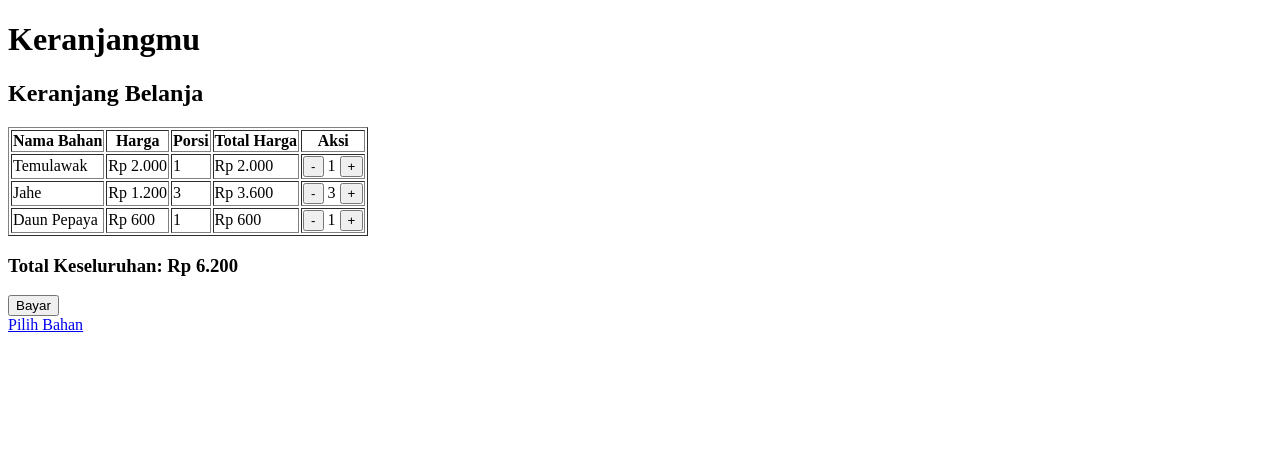
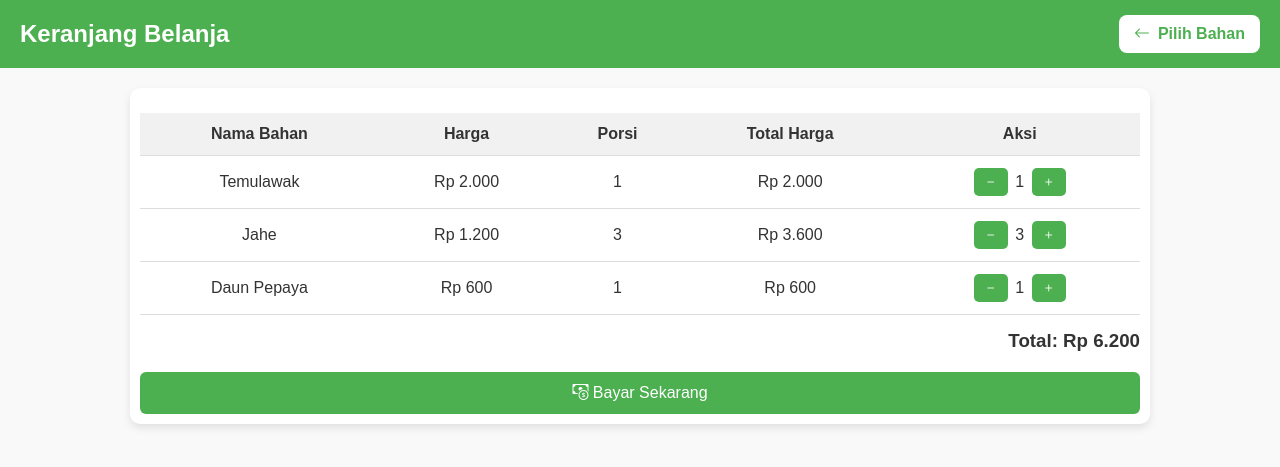
Before and after one commit to plorenpurba/jamu-mvc, a PHP site: page /keranjang in a window 1280 px wide. Shown: the top 467 px of the page. Run offline with PHP 8.4, Linux system fonts and the light colour scheme; data comes from the database, SQL or seed files in the repository; both versions use the stored data as it was after the commit.

Commit message:
Style masing masing halaman

```diff
--- /dev/null
+++ b/css/keranjang.css
@@ -0,0 +1,117 @@
+body {
+    font-family: Arial, sans-serif;
+    margin: 0;
+    padding: 0;
+    background: #f9f9f9;
+    color: #333;
+}
+
+header {
+    background-color: #4caf50;
+    color: white;
+    padding: 15px 20px;
+    display: flex;
+    justify-content: space-between;
+    align-items: center;
+}
+
+header h1 {
+    margin: 0;
+    font-size: 24px;
+}
+
+.cart-btn {
+    background: white;
+    color: #4caf50;
+    padding: 10px 15px;
+    border-radius: 8px;
+    text-decoration: none;
+    font-weight: bold;
+    display: flex;
+    align-items: center;
+    gap: 8px;
+    transition: 0.3s;
+}
+
+.cart-btn:hover {
+    background: #f1f1f1;
+}
+
+.container {
+    max-width: 1000px;
+    margin: 20px auto;
+    padding: 10px;
+    background: white;
+    border-radius: 10px;
+    box-shadow: 0 4px 8px rgba(0,0,0,0.1);
+}
+
+table {
+    width: 100%;
+    border-collapse: collapse;
+    margin-top: 15px;
+}
+
+table th, table td {
+    border-bottom: 1px solid #ddd;
+    padding: 12px;
+    text-align: center;
+}
+
+table th {
+    background: #f1f1f1;
+}
+
+.btn-action {
+    background: #4caf50;
+    color: white;
+    border: none;
+    padding: 6px 10px;
+    border-radius: 5px;
+    cursor: pointer;
+    font-size: 14px;
+    margin: 0 3px;
+    display: inline-flex;
+    align-items: center;
+    justify-content: center;
+}
+
+.btn-action:hover {
+    background: #43a047;
+}
+
+.btn-bayar {
+    display: block;
+    width: 100%;
+    background: #4caf50;
+    color: white;
+    border: none;
+    padding: 12px;
+    font-size: 16px;
+    border-radius: 6px;
+    margin-top: 20px;
+    cursor: pointer;
+}
+
+.btn-bayar:hover {
+    background: #43a047;
+}
+
+.back-link {
+    display: inline-block;
+    margin-top: 15px;
+    text-decoration: none;
+    color: #4caf50;
+    font-weight: bold;
+}
+
+.back-link i {
+    margin-right: 5px;
+}
+
+.empty-cart {
+    text-align: center;
+    padding: 30px;
+    font-size: 18px;
+    color: #888;
+}
--- a/views/keranjang.php
+++ b/views/keranjang.php
@@ -4,14 +4,25 @@
     <meta charset="UTF-8">
     <meta name="viewport" content="width=device-width, initial-scale=1.0">
     <title>Keranjang</title>
+    <link href="https://cdn.jsdelivr.net/npm/bootstrap-icons/font/bootstrap-icons.css" rel="stylesheet">
+    <link rel="stylesheet" href="../css/keranjang.css">
 </head>
 <body>
-    <h1>Keranjangmu</h1>
+    <header>
+        <h1>Keranjang Belanja</h1>
+        <a href="/" class="cart-btn">
+            <i class="bi bi-arrow-left"></i> Pilih Bahan
+        </a>
+    </header>
+
+    <div class="container">
         <?php if (empty($keranjang)): ?>
+            <div class="empty-cart">
+                <p><i class="bi bi-cart-x" style="font-size: 40px;"></i></p>
                 <h2>Keranjang Kosong</h2>
+            </div>
         <?php else: ?>
-        <h2>Keranjang Belanja</h2>
-        <table border="1">
+            <table>
                 <thead>
                     <tr>
                         <th>Nama Bahan</th>
@@ -24,39 +35,45 @@
                 <tbody>
                     <?php foreach ($keranjang as $item): ?>
                         <tr>
-                        <td><?php echo htmlspecialchars($item['nama']); ?></td>
-                        <td>Rp <?php echo number_format($item['harga'], 0, ',', '.'); ?></td>
-                        <td><?php echo htmlspecialchars($item['porsi']); ?></td>
-                        <td>Rp <?php echo number_format($item['total_harga'], 0, ',', '.'); ?></td>
+                            <td><?= htmlspecialchars($item['nama']); ?></td>
+                            <td>Rp <?= number_format($item['harga'], 0, ',', '.'); ?></td>
+                            <td><?= htmlspecialchars($item['porsi']); ?></td>
+                            <td>Rp <?= number_format($item['total_harga'], 0, ',', '.'); ?></td>
                             <td>
-                            <form action="/keranjang/update/<?php echo $item['keranjang_id']; ?>" method="POST" style="display:inline;">
+                                <form action="/keranjang/update/<?= $item['keranjang_id']; ?>" method="POST" style="display:inline;">
                                     <input type="hidden" name="action" value="minus">
-                                <button type="submit">-</button>
+                                    <button type="submit" class="btn-action"
+                                    <?php echo ($item['porsi'] <= 1) ? 'onclick="return confirm(\'Hapus dari keranjang?\');"' : ''; ?>>
+                                        <i class="bi bi-dash"></i>
+                                    </button>
                                 </form>
-                            <?php echo htmlspecialchars($item['porsi']); ?>
-                            <form action="/keranjang/update/<?php echo $item['keranjang_id']; ?>" method="POST" style="display:inline;">
+                                <?= htmlspecialchars($item['porsi']) ?>
+                                <form action="/keranjang/update/<?= $item['keranjang_id']; ?>" method="POST" style="display:inline;">
                                     <input type="hidden" name="action" value="plus">
-                                <button type="submit">+</button>
+                                    <button type="submit" class="btn-action">
+                                        <i class="bi bi-plus"></i>
+                                    </button>
                                 </form>
                             </td>
-
                         </tr>
                     <?php endforeach; ?>
                 </tbody>
             </table>
-        <h3>Total Keseluruhan:
-            Rp <?php
+            <h3 style="text-align:right; margin-top:15px;">
+                Total: Rp <?php
                     $total = array_sum(array_column($keranjang, 'total_harga'));
                     echo number_format($total, 0, ',', '.');
                 ?>
             </h3>
-        <?php endif; ?>
 
             <?php if ($jumlahKeranjang > 0): ?>
                 <form action="/keranjang/bayar" method="POST">
-                <button type="submit">Bayar</button>
+                    <button type="submit" class="btn-bayar" onclick="return confirm('Bayar?');">
+                        <i class="bi bi-cash-coin"></i> Bayar Sekarang
+                    </button>
                 </form>
             <?php endif; ?>
-        <a href="/">Pilih Bahan</a>
+        <?php endif; ?>
+    </div>
 </body>
 </html>
```
Also changed, not shown: css/home.css (added, +97 -0 lines), views/home.php (+20 -7 lines), database/database.db. Lines whose indentation alone changed are shown as unchanged.
